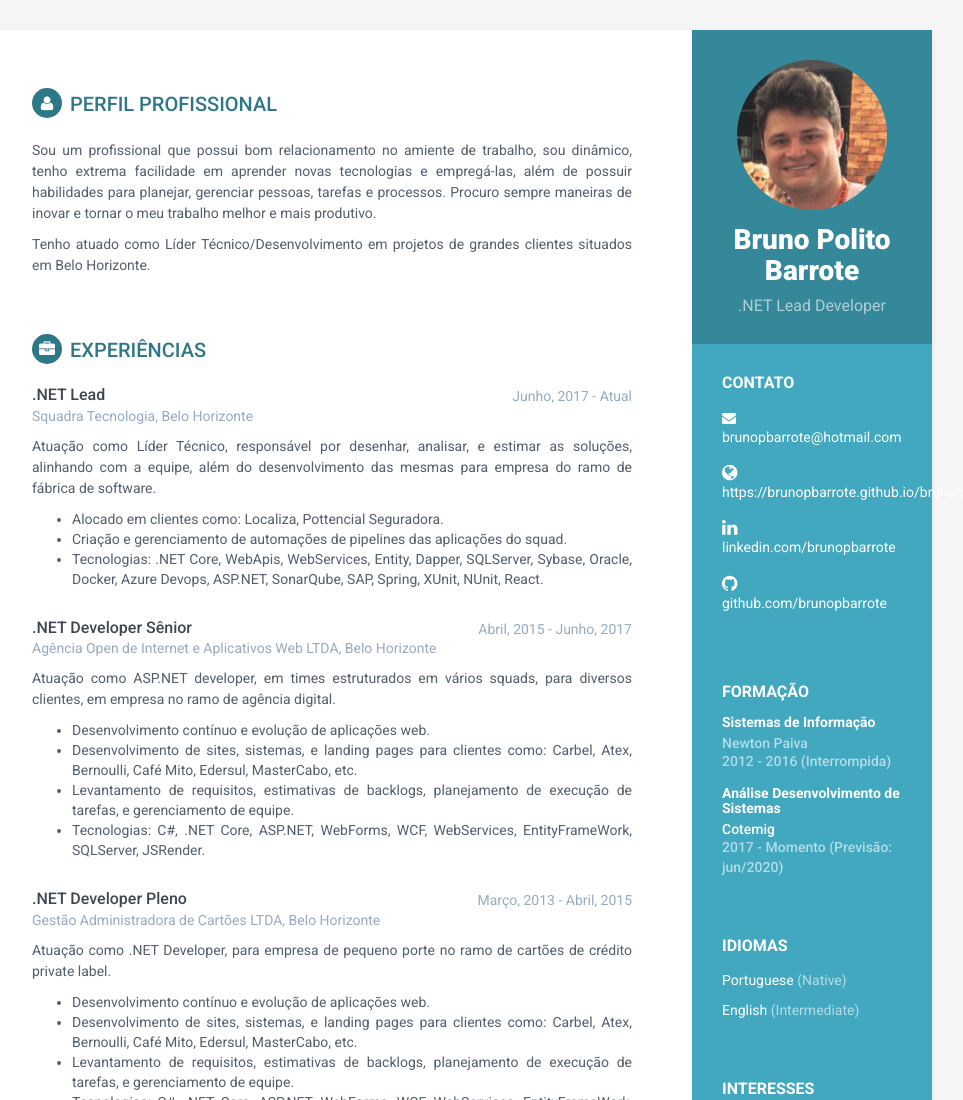
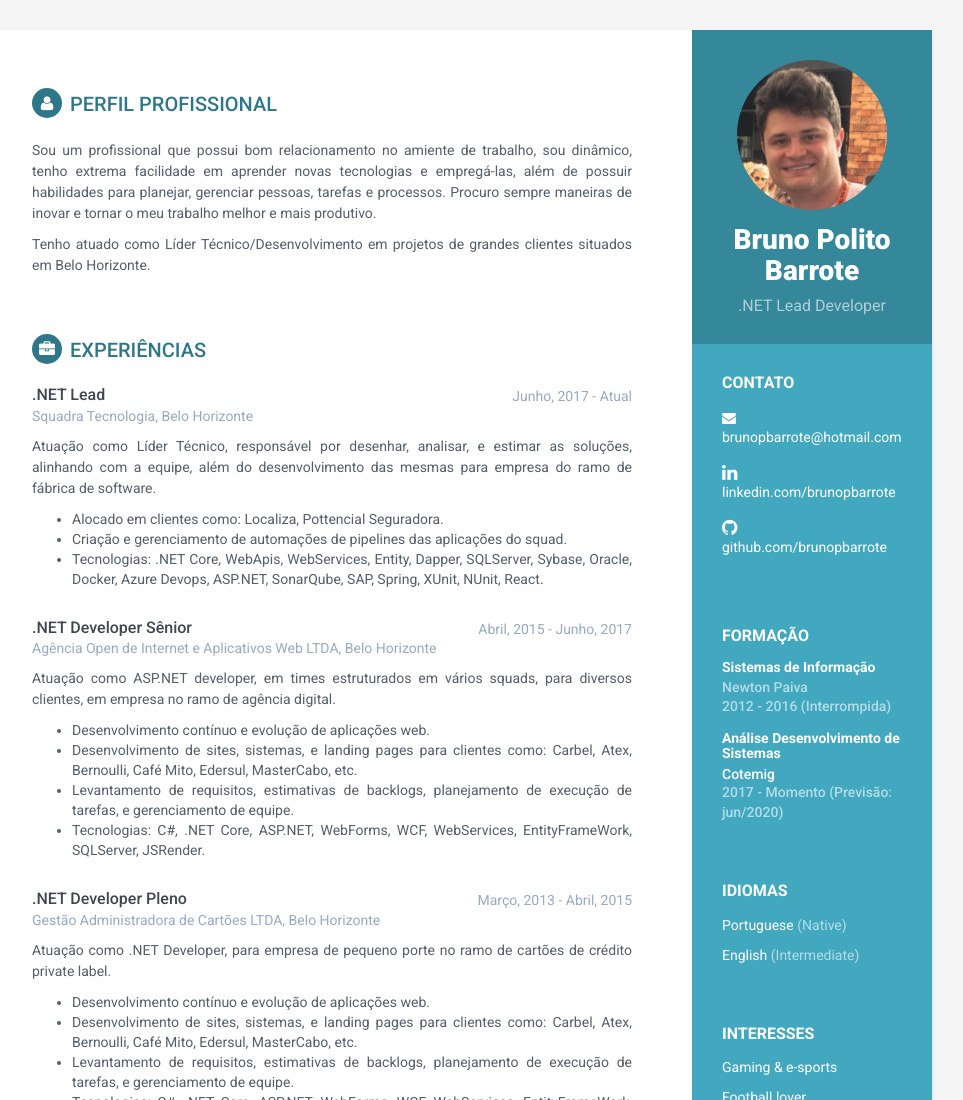
Before and after one commit to brunopbarrote/brunocv, a plain HTML site: page index.html in a window 1280 px wide. Shown: the top 1100 px of the page, without its empty margins (188-1151 px from the left). Drawn offline with Linux system fonts and the light colour scheme.

Commit message:
alterado url cv

```diff
--- a/index.html
+++ b/index.html
@@ -62,8 +62,6 @@
 				<ul class="list-unstyled contact-list">
 					<li class="email"><i class="fa fa-envelope"></i><a
 							href="mailto: brunopbarrote@hotmail.com">brunopbarrote@hotmail.com</a></li>
-					<li class="website"><i class="fa fa-globe"></i><a href="https://brunopbarrote.github.io/brunocv/"
-							target="_blank">https://brunopbarrote.github.io/brunocv/</a></li>
 					<li class="linkedin"><i class="fa fa-linkedin"></i><a href="http://linkedin.com/in/brunopbarrote"
 							target="_blank">linkedin.com/brunopbarrote</a></li>
 					<li class="github"><i class="fa fa-github"></i><a href="http://github.com/brunopbarrote"
```
